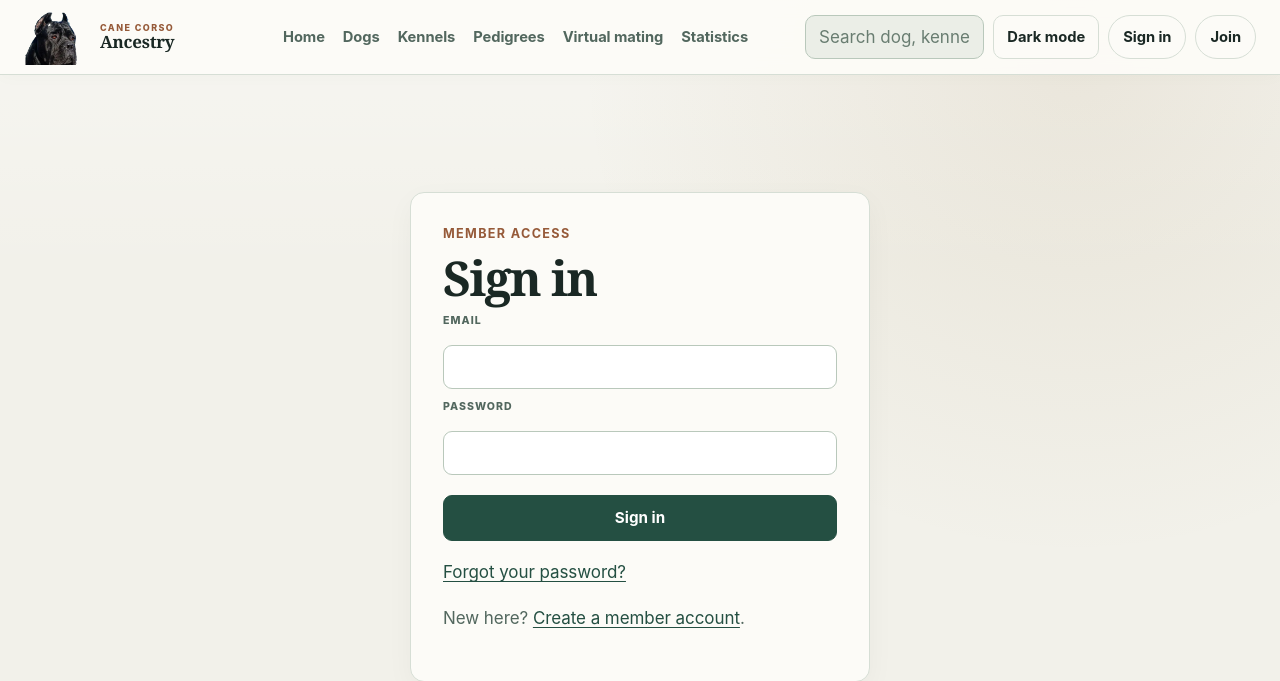
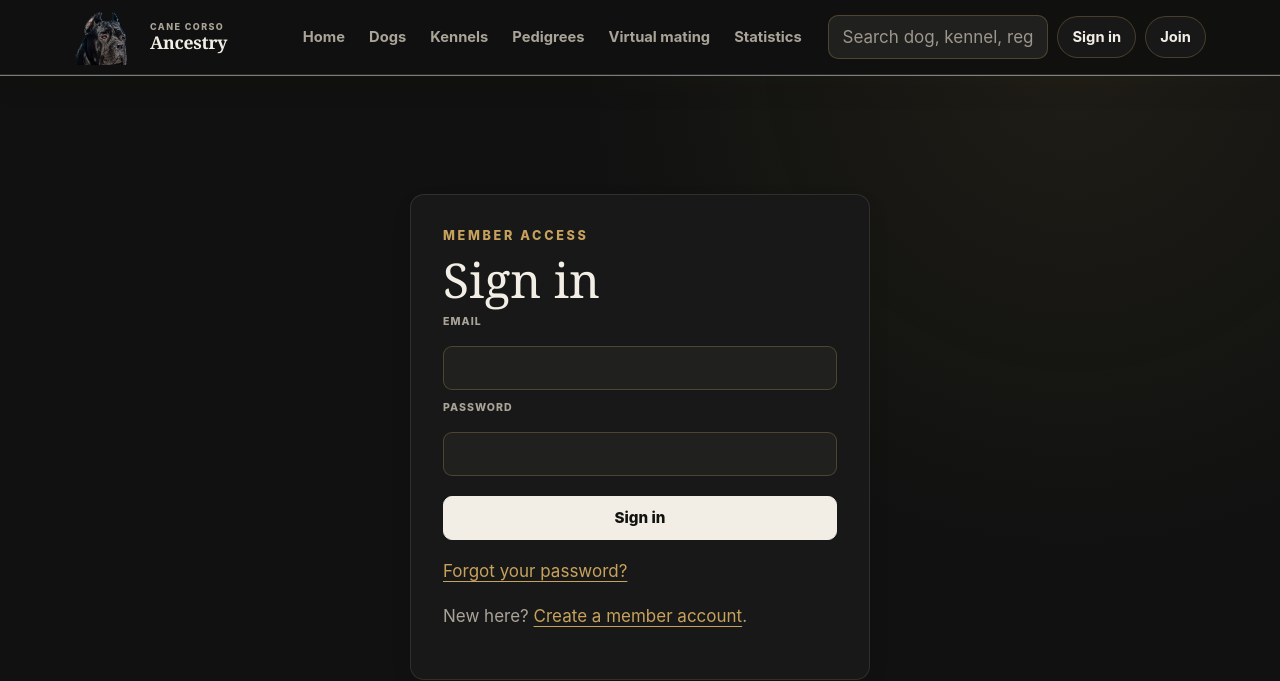
Before and after one commit to eghosa001/canecorsoancestry, a Django app: page /accounts/login/?next=/member/research/pairings/compare/ in a window 1280 px wide. Shown: the top 681 px of the page. Run offline with Django 5.2, Linux system fonts and the light colour scheme; some libraries are stand-ins or nearby versions.

Commit message:
Fix dark-first UI, staff sign-in, and fresh dog showcase: templates/base.html

```diff
--- a/templates/base.html
+++ b/templates/base.html
@@ -1,10 +1,10 @@
 {% load static %}
 <!doctype html>
-<html lang="en" data-theme="light" data-ui-version="evergreen-heritage-v1">
+<html lang="en" data-theme="dark" data-ui-version="evergreen-heritage-v1">
 <head>
   <meta charset="utf-8">
   <meta name="viewport" content="width=device-width, initial-scale=1, viewport-fit=cover">
-  <meta name="theme-color" content="#f2f1ea">
+  <meta name="theme-color" content="#090a09">
   <meta name="description" content="{% block meta_description %}Cane Corso pedigree, bloodline, kennel and provenance research.{% endblock %}">
   <meta name="robots" content="{% if page_noindex %}noindex,nofollow,noarchive{% else %}index,follow{% endif %}">
   <link rel="canonical" href="{{ canonical_url }}">
@@ -15,18 +15,6 @@
   <meta property="og:description" content="{% block og_description %}Pedigree, bloodline, kennel and provenance research for the Cane Corso community.{% endblock %}">
   <meta name="twitter:card" content="summary_large_image">
   <title>{% block title %}Cane Corso Ancestry{% endblock %}</title>
-  <script>
-    (function () {
-      try {
-        var savedTheme = localStorage.getItem("cca-theme");
-        var theme = savedTheme === "dark" ? "dark" : "light";
-        document.documentElement.dataset.theme = theme;
-        document.querySelector('meta[name="theme-color"]').setAttribute("content", theme === "light" ? "#f2f1ea" : "#090a09");
-      } catch (error) {
-        document.documentElement.dataset.theme = "light";
-      }
-    })();
-  </script>
   <link rel="preconnect" href="https://canecorsoancestry-edge.aighewieghosa111.workers.dev">
   <script>
     // A visitor may scroll to a lazy-loaded photo after its short-lived
@@ -51,7 +39,7 @@
   <link rel="stylesheet" href="{% static 'core/typeface-restore.css' %}?v=20261010-original-georgia-v2">
   {% block extra_head %}{% endblock %}
   <link rel="stylesheet" href="{% static 'core/evergreen-heritage.css' %}?v=20261024-heritage-v1">
-  {# Original pre-Figma styles, reapplied ONLY when dark mode is selected. #}
+  {# Original dark theme is the site-wide theme. #}
   <link rel="stylesheet" data-legacy-dark-stylesheet href="{% static 'core/site.css' %}?v=20261017-pairing-dashboard-v90" media="not all">
   <link rel="stylesheet" data-legacy-dark-stylesheet href="{% static 'core/workspace-navigation.css' %}?v=20261029-staff-edit-discovery-v2" media="not all">
   <link rel="stylesheet" data-legacy-dark-stylesheet href="{% static 'core/typeface-restore.css' %}?v=20261010-original-georgia-v2" media="not all">
@@ -80,10 +68,10 @@
       </nav>
       <div class="header-actions">
         <form class="header-search" action="{% url 'registry:dog-search' %}" method="get"><label class="sr-only" for="header-q">Search dogs</label><input id="header-q" name="q" data-dog-autocomplete placeholder="Search dog, kennel, registration" autocomplete="off"></form>
-        <button class="theme-toggle" type="button" data-theme-toggle aria-label="Switch to light mode">Light mode</button>
+
         {% if user.is_authenticated %}<a class="account-link" href="{% url 'dashboard' %}">{% if staff_identity %}{{ staff_role_label }} workspace{% else %}{{ account_name }}{% endif %}</a><form class="logout-form" method="post" action="{% url 'logout' %}">{% csrf_token %}<input type="hidden" name="next" value="{% url 'home' %}"><button class="account-link logout-button" type="submit">Log out</button></form>{% else %}<a class="account-link" href="{% url 'login' %}">Sign in</a><a class="account-link" href="{% url 'accounts:signup' %}">Join</a>{% endif %}
       </div>
-      <button class="theme-toggle mobile-header-theme" type="button" data-theme-toggle aria-label="Switch to light mode">Light</button>
+
       <details class="mobile-nav">
         <summary aria-label="Menu — open site navigation"><span>Menu</span><span aria-hidden="true">☰</span></summary>
         <div class="mobile-nav-panel">
@@ -113,7 +101,7 @@
             {% endif %}
           </nav>
           {% endif %}
-          <button class="theme-toggle mobile-theme-toggle" type="button" data-theme-toggle aria-label="Switch to light mode">Light mode</button>
+
           <div class="mobile-account-actions">
             {% if user.is_authenticated %}
               <a class="mobile-account-primary" href="{% url 'dashboard' %}">{% if staff_identity %}{{ staff_role_label }} workspace{% else %}My account · {{ account_name }}{% endif %}</a>
```
